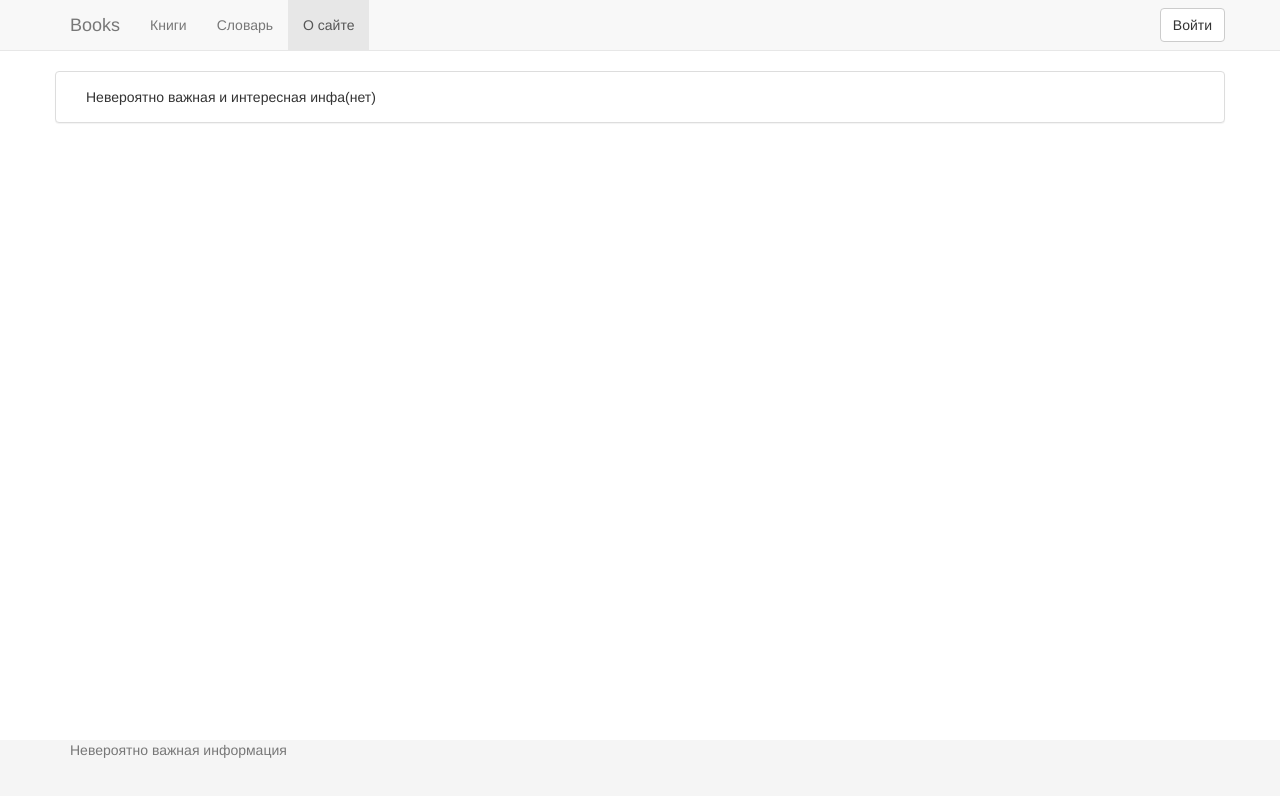
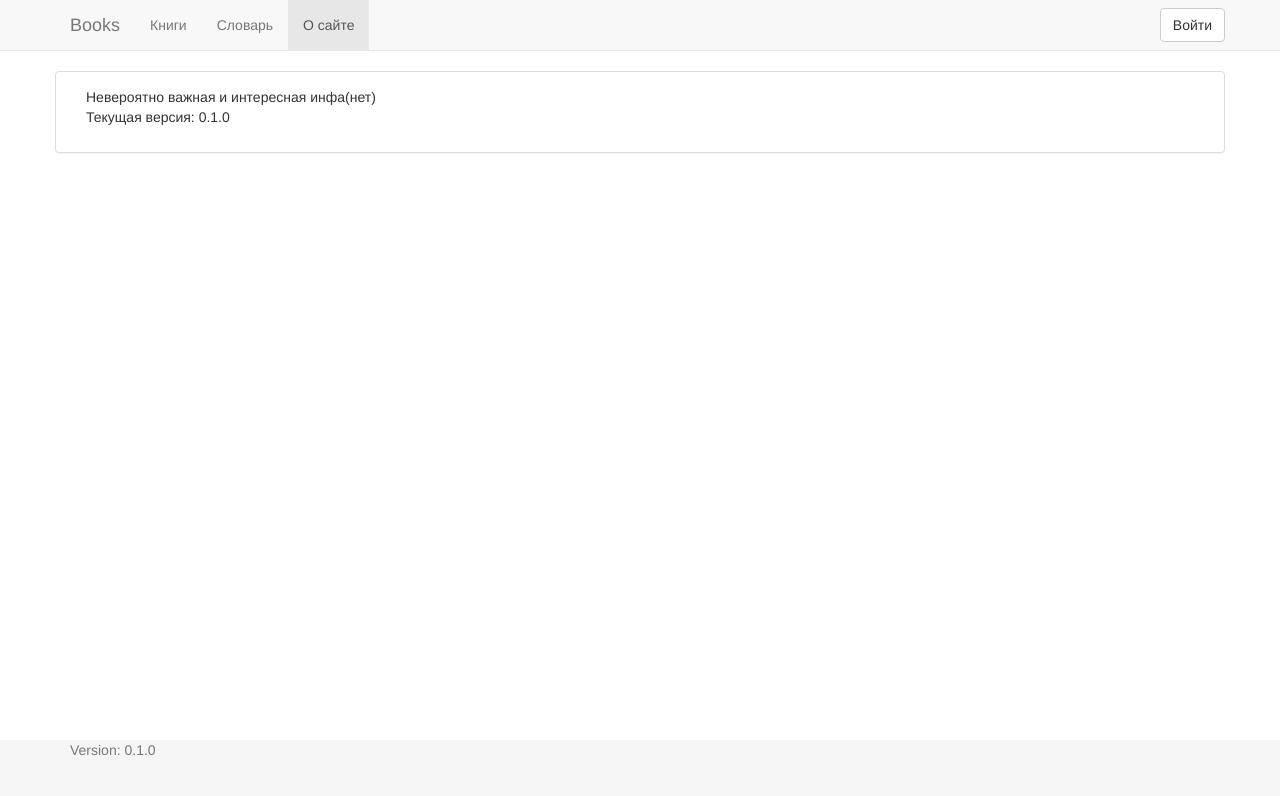
Before and after one commit to skrylnikov/book, an Angular app: page /about in a window 1280 px wide. Shown: the top 796 px of the page. Built offline with nearby package versions, Linux system fonts and the light colour scheme.

Commit message:
add version

```diff
--- a/src/app/about/about.component.html
+++ b/src/app/about/about.component.html
@@ -1,5 +1,6 @@
 <div class="panel panel-default container">
   <div class="panel-body">
     Невероятно важная и интересная инфа(нет)
+    <p>Текущая версия: {{version}}</p>
   </div>
 </div>
--- a/src/app/about/about.component.ts
+++ b/src/app/about/about.component.ts
@@ -1,8 +1,14 @@
 import { Component } from '@angular/core'
+
+import { InfoService } from'../shared/info.service'
 
 @Component({
   templateUrl:'./about.component.html'
 })
 export class AboutComponent{
+  private version='';
 
+  constructor(private info: InfoService){
+    this.version=info.version;
+  }
 }
--- a/src/app/app.module.ts
+++ b/src/app/app.module.ts
@@ -17,6 +17,7 @@ import { WordReadComponent } from './reader/word/word.reader.component'
 import { ModalComponent } from './reader/word/modal/modal.word.reader.component'
 
 import { TranslateService} from'./shared/translate.service'
+import { InfoService } from'./shared/info.service'
 
 import { SplitPipe } from './shared/split.pipe'
 
@@ -42,7 +43,7 @@ import { RoutingModule } from './routing.module';
     HttpModule,
     RoutingModule
   ],
-  providers: [TranslateService],
+  providers: [TranslateService, InfoService],
   bootstrap: [AppComponent]
 })
 export class AppModule { }
--- a/src/app/footer/footer.component.html
+++ b/src/app/footer/footer.component.html
@@ -1,3 +1,3 @@
 <div class="container">
-  <p class="text-muted">Невероятно важная информация</p>
+  <p class="text-muted">Version: {{version}} </p>
 </div>
--- a/src/app/footer/footer.component.ts
+++ b/src/app/footer/footer.component.ts
@@ -1,9 +1,14 @@
 import { Component } from '@angular/core';
+
+import { InfoService } from'../shared/info.service'
 
 @Component({
   selector:'footer',
   templateUrl:'./footer.component.html'
 })
 export class FooterComponent{
-
+  private version ='';
+  constructor(private info: InfoService){
+    this.version=info.version;
+  }
 }
--- /dev/null
+++ b/src/app/shared/info.service.ts
@@ -0,0 +1,6 @@
+import { Injectable } from '@angular/core';
+
+@Injectable()
+export class InfoService{
+    public version= '0.1.0';
+}
```
